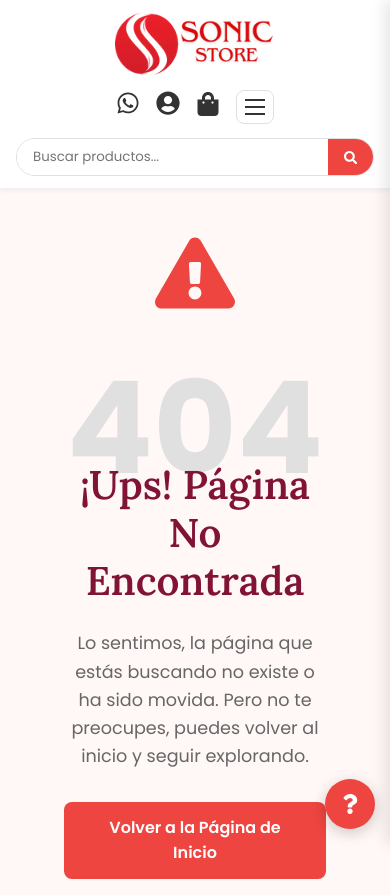
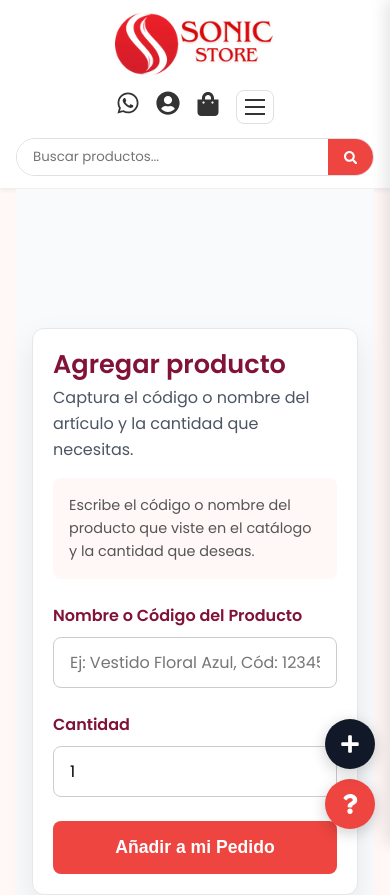
Before and after one commit to MauroMiranda0/sonicstore-catalogos, a React (Vite) app in the folder client/: page /add-product in a window 390 px wide. Shown: the top 895 px of the page. Built offline with nearby package versions, Linux system fonts and the light colour scheme.

Commit message:
feat(steps): fusionar pasos con ícono de bolsa y actualizar terminología

```diff
--- a/client/src/components/FloatingButton.css
+++ b/client/src/components/FloatingButton.css
@@ -23,6 +23,11 @@
   transform: scale(1.1);
 }
 
+.floating-btn.secondary {
+  bottom: 95px;
+  background-color: #111827;
+}
+
 @media (max-width: 600px) {
   .floating-btn {
     width: 50px;
@@ -31,4 +36,7 @@
     right: 15px;
     font-size: 1.25rem;
   }
+  .floating-btn.secondary {
+    bottom: 75px;
+  }
 }
--- a/client/src/components/FloatingButton.jsx
+++ b/client/src/components/FloatingButton.jsx
@@ -1,12 +1,15 @@
 // client/src/components/FloatingButton.jsx
 import React, { useState } from 'react';
-import { FaQuestion } from 'react-icons/fa';
+import { FaQuestion, FaPlus } from 'react-icons/fa';
 import Modal from './Modal';
 import HowToBuyContent from './HowToBuyContent'; // Crearemos este componente
 import './FloatingButton.css';
 
 function FloatingButton() {
   const [isModalOpen, setIsModalOpen] = useState(false);
+  const handleOpenAddProduct = () => {
+    window.open('/add-product', '_blank', 'noopener,noreferrer');
+  };
 
   return (
     <>
@@ -16,6 +19,14 @@ function FloatingButton() {
         aria-label="¿Cómo comprar?"
       >
         <FaQuestion />
+      </button>
+
+      <button
+        className="floating-btn secondary"
+        onClick={handleOpenAddProduct}
+        aria-label="Agregar producto"
+      >
+        <FaPlus />
       </button>
 
       <Modal
--- a/client/src/components/HowToBuyContent.jsx
+++ b/client/src/components/HowToBuyContent.jsx
@@ -1,6 +1,6 @@
 // client/src/components/HowToBuyContent.jsx
 import React from 'react';
-import { FaSearch, FaMousePointer, FaShoppingCart, FaCreditCard, FaBoxOpen } from 'react-icons/fa';
+import { FaSearch, FaMousePointer, FaShoppingBag, FaCreditCard, FaBoxOpen } from 'react-icons/fa';
 // ¡Importante! Mueve los estilos de HowToBuy.css a este nuevo componente si quieres,
 // o crea un archivo CSS específico para él. Para simplificar, los mantendremos separados.
 import '../pages/HowToBuy/HowToBuy.css';
@@ -17,14 +17,14 @@ const steps = [
     description: "Haz clic en los productos que te interesan para ver sus detalles, como tallas, colores disponibles y más fotos."
   },
   {
-    icon: <FaShoppingCart />,
-    title: "Paso 3: Añade al Carrito",
-    description: "Una vez que te decidas por un producto, haz clic en el botón 'Añadir al Carrito'. Puedes seguir comprando o proceder al pago."
+    icon: <FaShoppingBag />,
+    title: "Paso 3: Añade a tu bolsa de compras",
+    description: "Usa el botón de añadir en la ficha o el flotante con la bolsa para sumar productos. Si necesitas capturar un código, toca '+'' para abrir el formulario rápido."
   },
   {
     icon: <FaCreditCard />,
     title: "Paso 4: Proceso de Pago Seguro",
-    description: "Ve a tu carrito de compras y sigue las instrucciones para el pago. Usamos pasarelas de pago 100% seguras."
+    description: "Ve a tu bolsa de compras y sigue las instrucciones para el pago. Usamos pasarelas de pago 100% seguras."
   },
   {
     icon: <FaBoxOpen />,
@@ -37,8 +37,8 @@ function HowToBuyContent() {
   return (
     // Este div es opcional, pero ayuda a mantener la estructura
     <div className="how-to-buy-content">
-      <section className="steps-section" style={{ padding: 0 }}>
-        <div className="steps-timeline" style={{ border: 'none', marginLeft: 0 }}>
+      <section className="steps-section" style={{ padding: 20 }}>
+        <div className="steps-timeline" style={{ border: 'none', marginLeft: 20 }}>
           {steps.map((step, index) => (
             <div className="step-item" key={index} style={{ marginLeft: '2rem' }}>
               <div className="step-icon-wrapper">
--- a/client/src/main.jsx
+++ b/client/src/main.jsx
@@ -9,6 +9,7 @@ import About from './pages/About/About.jsx';
 import Catalogs from './pages/Catalogs/Catalogs.jsx';
 import Contact from './pages/Contact/Contact.jsx';
 import Gallery from './pages/Gallery/Gallery.jsx';
+import AddProduct from './pages/AddProduct/AddProduct.jsx';
 import NotFound from './pages/NotFound/NotFound.jsx';
 // Importa las demás páginas que creaste...
 import Account from './pages/Account/Account.jsx';
@@ -57,6 +58,10 @@ const router = createBrowserRouter([
         element: <Gallery />,
       },
       {
+        path: 'add-product',
+        element: <AddProduct />,
+      },
+      {
         path: 'account',
         element: <Account />,
       },
--- /dev/null
+++ b/client/src/pages/AddProduct/AddProduct.css
@@ -0,0 +1,41 @@
+/* client/src/pages/AddProduct/AddProduct.css */
+
+.add-product-page {
+  min-height: 100vh;
+  display: flex;
+  align-items: center;
+  justify-content: center;
+  padding: 2rem 1rem;
+  background: #f8fafc;
+}
+
+.add-product-card {
+  width: min(640px, 100%);
+  background: #fff;
+  border-radius: 12px;
+  box-shadow: 0 12px 30px rgba(0, 0, 0, 0.08);
+  padding: 1.75rem;
+  border: 1px solid #e5e7eb;
+}
+
+.add-product-card h1 {
+  margin: 0 0 0.35rem 0;
+  font-size: 1.6rem;
+}
+
+.add-product-subtitle {
+  margin: 0 0 1rem 0;
+  color: #4b5563;
+}
+
+.add-product-feedback {
+  margin-top: 1rem;
+  color: #16a34a;
+  font-weight: 600;
+}
+
+@media (max-width: 640px) {
+  .add-product-card {
+    padding: 1.25rem;
+  }
+}
--- /dev/null
+++ b/client/src/pages/AddProduct/AddProduct.jsx
@@ -0,0 +1,26 @@
+// client/src/pages/AddProduct/AddProduct.jsx
+import React, { useState } from 'react';
+import AddProductForm from '../../components/AddProductForm';
+import './AddProduct.css';
+
+function AddProduct() {
+  const [feedback, setFeedback] = useState('');
+
+  const handleAdded = () => {
+    setFeedback('Producto agregado a tu pedido.');
+    setTimeout(() => setFeedback(''), 2000);
+  };
+
+  return (
+    <div className="add-product-page">
+      <div className="add-product-card">
+        <h1>Agregar producto</h1>
+        <p className="add-product-subtitle">Captura el código o nombre del artículo y la cantidad que necesitas.</p>
+        <AddProductForm onProductAdded={handleAdded} />
+        {feedback && <div className="add-product-feedback">{feedback}</div>}
+      </div>
+    </div>
+  );
+}
+
+export default AddProduct;
--- a/client/src/pages/Contact/Contact.jsx
+++ b/client/src/pages/Contact/Contact.jsx
@@ -6,7 +6,7 @@ function Contact() {
   // 1. Estado para almacenar los datos de todos los campos del formulario
   const [formData, setFormData] = useState({
     name: '',
-    email: '',
+    phone: '',
     message: '',
   });
 
@@ -31,7 +31,7 @@ function Contact() {
       // Simulamos una solicitud para evitar depender del backend
       await new Promise(resolve => setTimeout(resolve, 800));
       setSubmissionStatus('success');
-      setFormData({ name: '', email: '', message: '' }); // Limpia el formulario
+      setFormData({ name: '', phone: '', message: '' }); // Limpia el formulario
     } catch (error) {
       setSubmissionStatus('error');
       console.error('Error al enviar el formulario:', error);
@@ -56,13 +56,14 @@ function Contact() {
           />
         </div>
         <div className="form-group">
-          <label htmlFor="email">Correo Electrónico</label>
+          <label htmlFor="phone">Teléfono o WhatsApp</label>
           <input
-            type="email"
-            id="email"
-            name="email"
-            value={formData.email}
+            type="tel"
+            id="phone"
+            name="phone"
+            value={formData.phone}
             onChange={handleChange}
+            placeholder="+52 55 1234 5678"
             required
           />
         </div>
```
Also changed, not shown: 1 other file (tests, documents, lock files or other folders).
